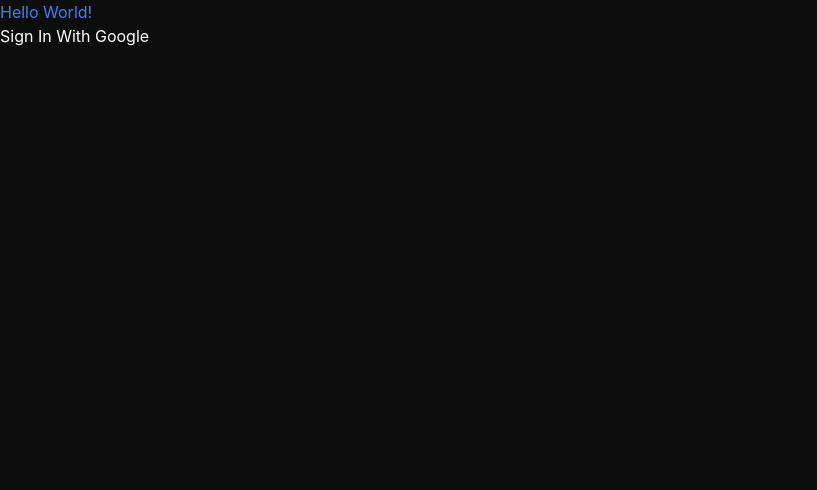
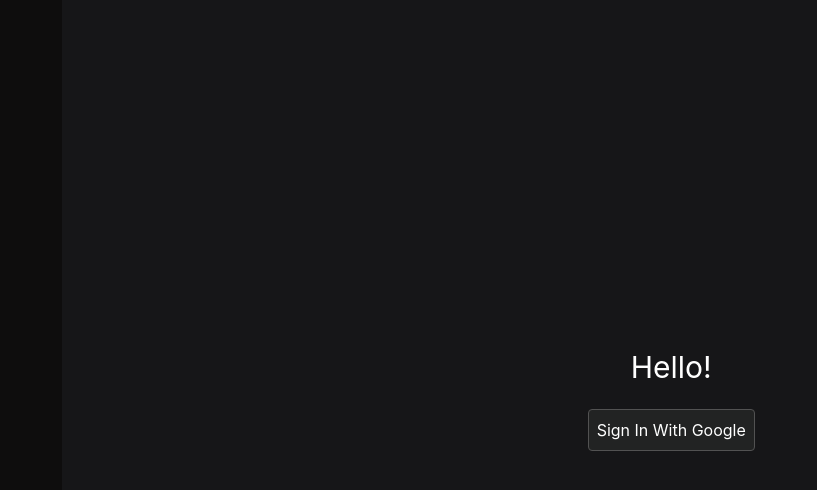
Before and after one commit to hicass/data-viz-platform, a React (Vite) app: page / in a window 1280 px wide. Shown: the top 490 px of the page, without its empty margins (0-817 px from the left). Built offline with nearby package versions, Linux system fonts and the light colour scheme; no server answers.

Commit message:
Update to Auth flow: - Update the App to dynamically render the Dashboard page or Auth page at '/' depending on if a user is logged in - Add a profile page where a user can log out

```diff
--- a/src/App.tsx
+++ b/src/App.tsx
@@ -1,8 +1,11 @@
 import React, { useState, useEffect } from 'react';
 import { onAuthStateChanged, User } from 'firebase/auth';
-import { signInWithGoogle, signOutUser } from './utils/authUtils';
+import { BrowserRouter as Router, Routes, Route } from 'react-router-dom';
 import { auth } from './firebase/firebaseConfig';
 import Dashboard from './components/Dashboard/Dashboard';
+import Nav from './components/Nav/Nav';
+import UserProfile from './components/UserProfile/UserProfile';
+import Auth from './components/Auth/Auth';
 
 const App: React.FC = () => {
   const [user, setUser] = useState<User | null>(null);
@@ -19,16 +22,15 @@ const App: React.FC = () => {
   }, []);
 
   return (
-    <div className='bg-black h-screen w-full text-white'>
-      {user ? (
-          <Dashboard />
-      ) : (
-        <>
-          <h1 className='text-blue-500'>Hello World!</h1>
-          <button onClick={signInWithGoogle}>Sign In With Google</button>
-        </>
-      )}
-    </div>
+    <Router>
+      <div className="bg-black h-screen w-full flex text-white">
+        <Nav user={user} />
+        <Routes>
+          <Route path="/" element={user ? <Dashboard /> : <Auth />} />
+          <Route path="/profile" element={<UserProfile user={user} />} />
+        </Routes>
+      </div>
+    </Router>
   );
 };
 
--- /dev/null
+++ b/src/components/Auth/Auth.tsx
@@ -0,0 +1,22 @@
+import { FC } from 'react';
+import { signInWithGoogle } from '../../utils/authUtils';
+import Button from '../ui/Button';
+
+// Component for Authentication page
+const Auth: FC = () => {
+  return (
+    <main className="bg-darkGrey w-full flex items-center justify-center">
+      <div className="flex flex-col items-center">
+        <h1 className="text-3xl">Hello!</h1>
+        {/* Button to sign in with Google */}
+        <Button
+          text="Sign In With Google"
+          style="bg-grey hover:bg-white/10 mt-6 w-fit"
+          onClick={signInWithGoogle}
+        />
+      </div>
+    </main>
+  );
+};
+
+export default Auth;
--- /dev/null
+++ b/src/components/UserProfile/UserProfile.tsx
@@ -0,0 +1,39 @@
+import { FC } from 'react';
+import { User } from 'firebase/auth';
+import { signOutUser } from '../../utils/authUtils';
+import { useNavigate } from 'react-router-dom';
+import Button from '../ui/Button';
+
+interface UserProfileProps {
+  user: User | null; // Props type includes the user object or null if not authenticated
+}
+
+// Component to render the users profile page
+const UserProfile: FC<UserProfileProps> = ({ user }) => {
+  const navigate = useNavigate(); // Hook to handle navigation
+
+  const handleSignOut = async () => {
+    await signOutUser(navigate); // Pass navigate to signOutUser
+  };
+
+  return (
+    <main className="bg-darkGrey w-full flex items-center justify-center">
+      {user ? (
+        // Render user profile details if the user is logged in
+        <div className="flex flex-col items-center">
+          <h1 className="text-3xl">Hello, {user.displayName}</h1>
+          <Button
+            text="Sign Out"
+            style="bg-grey hover:bg-white/10 mt-6 w-fit"
+            onClick={handleSignOut}
+          />
+        </div>
+      ) : (
+        // Render a message if there is no user
+        <p>Please log in</p>
+      )}
+    </main>
+  );
+};
+
+export default UserProfile;
```
Also changed, not shown: public/assets/user.svg (added).
